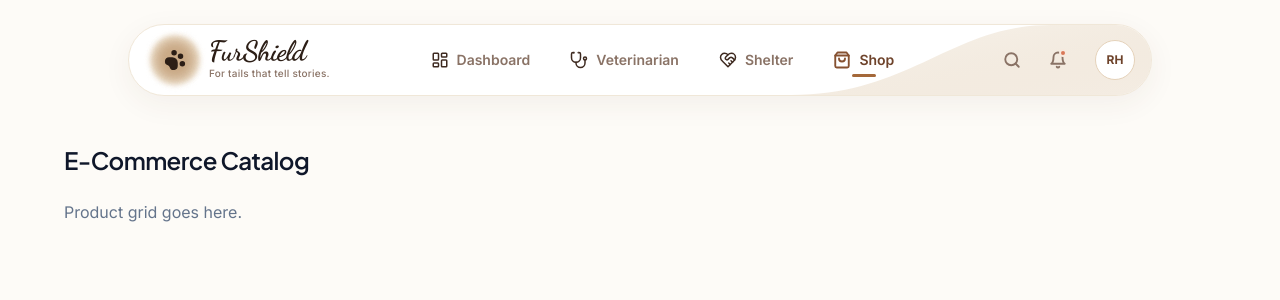
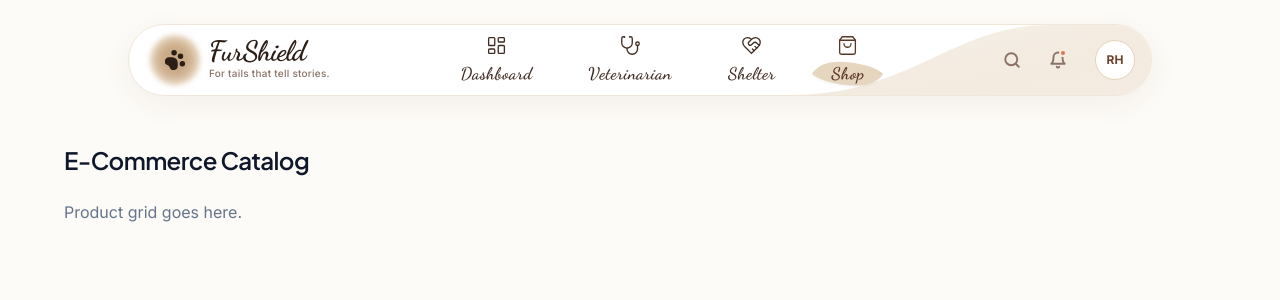
Before and after one commit to Aaliyanamir/Fur-Sheild, a React (Vite) app in the folder frontend/: page /shop in a window 1280 px wide. Shown: the top 300 px of the page. Built offline with nearby package versions, Linux system fonts and the light colour scheme.

Commit message:
feat(ui): implement cursive nav links with true svg brushstroke active state based on ai reference

```diff
--- a/frontend/src/components/molecules/Navbar.jsx
+++ b/frontend/src/components/molecules/Navbar.jsx
@@ -60,40 +60,62 @@ export default function Navbar() {
             </div>
           </div>
 
-          {/* Center: Navigation (Clean side-by-side layout, simple underline active state) */}
-          <nav className="flex items-center gap-2 h-full">
+          {/* Center: Navigation (AI reference stacked layout with cursive font and SVG brushstroke) */}
+          <nav className="flex items-center gap-6 h-full pt-1">
             {navItems.map((item) => {
               const Icon = item.icon;
               return (
                 <NavLink
                   key={item.name}
                   to={item.path}
-                  className="relative group h-full flex items-center px-4"
+                  className="relative group h-full flex items-center justify-center px-1"
                 >
                   {({ isActive }) => (
-                    <div className="flex flex-col items-center justify-center relative h-full">
-                      <div className="flex items-center gap-2">
-                        <Icon
-                          size={18}
-                          strokeWidth={isActive ? 2.5 : 2}
+                    <div className="flex flex-col items-center justify-center gap-[3px]">
+
+                      {/* Top Icon */}
+                      <Icon
+                        size={21}
+                        strokeWidth={1.5}
+                        className={cn(
+                          "transition-colors duration-300",
+                          isActive ? "text-camel-900" : "text-espresso-400 group-hover:text-camel-600"
+                        )}
+                      />
+
+                      {/* Bottom Text with SVG Brushstroke */}
+                      <div className="relative px-3 py-0.5 flex items-center justify-center">
+                        {/* Active Brushstroke */}
+                        {isActive && (
+                          <svg
+                            className="absolute inset-0 w-full h-full text-camel-200 scale-[1.3] -z-10 drop-shadow-sm opacity-90"
+                            preserveAspectRatio="none"
+                            viewBox="0 0 100 40"
+                          >
+                            <path d="M2,20 Q15,5 50,8 T98,20 Q85,35 50,32 T2,20 Z" fill="currentColor" />
+                          </svg>
+                        )}
+                        {/* Hover Brushstroke */}
+                        {!isActive && (
+                          <svg
+                            className="absolute inset-0 w-full h-full text-camel-100 scale-[1.3] -z-10 opacity-0 group-hover:opacity-60 transition-opacity duration-300"
+                            preserveAspectRatio="none"
+                            viewBox="0 0 100 40"
+                          >
+                            <path d="M2,20 Q15,5 50,8 T98,20 Q85,35 50,32 T2,20 Z" fill="currentColor" />
+                          </svg>
+                        )}
+                        <span
                           className={cn(
-                            "transition-colors duration-300",
-                            isActive ? "text-camel-700" : "text-espresso-400 group-hover:text-camel-600"
+                            "relative z-10 text-[17px] tracking-wide transition-colors duration-300",
+                            isActive ? "text-camel-900 font-bold" : "text-espresso-600 font-semibold group-hover:text-camel-800"
                           )}
-                        />
-                        <span className={cn(
-                          "text-sm font-semibold transition-colors duration-300",
-                          isActive ? "text-camel-800" : "text-espresso-500 group-hover:text-camel-700"
-                        )}>
+                          style={{ fontFamily: "'Dancing Script', cursive" }}
+                        >
                           {item.name}
                         </span>
                       </div>
 
-                      {/* Floating Underline Only */}
-                      <div className={cn(
-                        "absolute bottom-[18px] h-[3px] rounded-full bg-camel-600 transition-all duration-300",
-                        isActive ? "w-6 opacity-100" : "w-0 opacity-0"
-                      )}></div>
                     </div>
                   )}
                 </NavLink>
```
